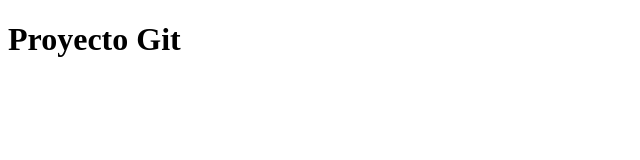
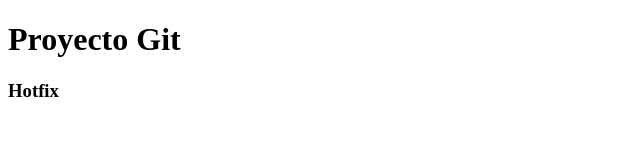
Before and after one commit to ManuelGalleg/TestGit, a plain HTML site: page index.html in a window 1280 px wide. Shown: the full height of the page, 0-640 px from the left. Drawn offline with Linux system fonts and the light colour scheme.

Commit message:
Creado hotfixeds1

```diff
--- a/index.html
+++ b/index.html
@@ -7,5 +7,6 @@
 </head>
 <body>
     <h1>Proyecto Git</h1>
+    <h3>Hotfix</h3>
 </body>
 </html>
```
